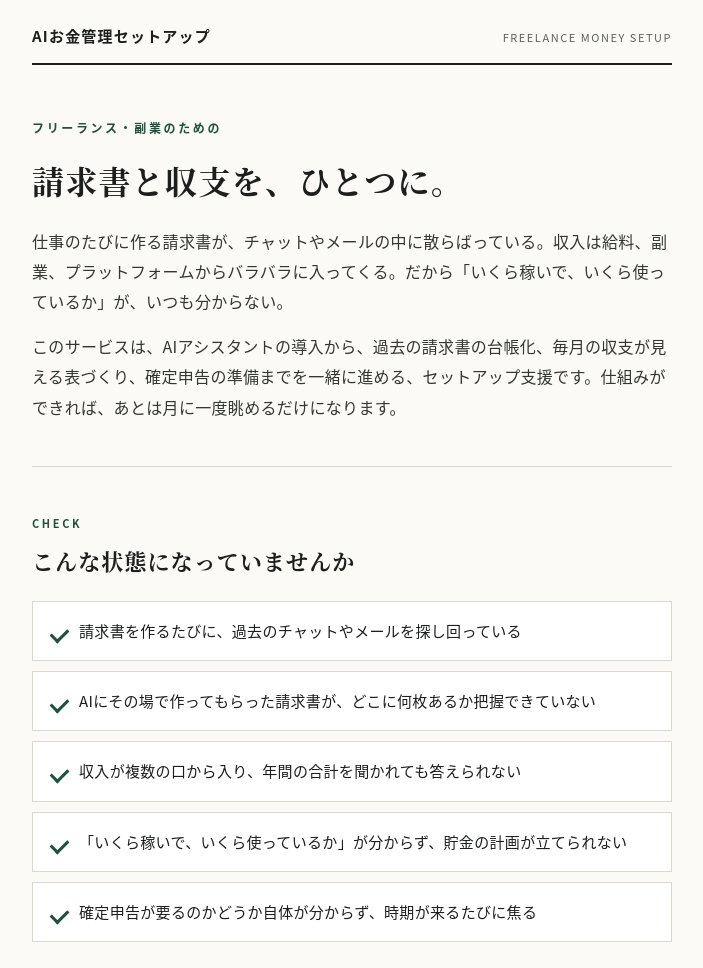
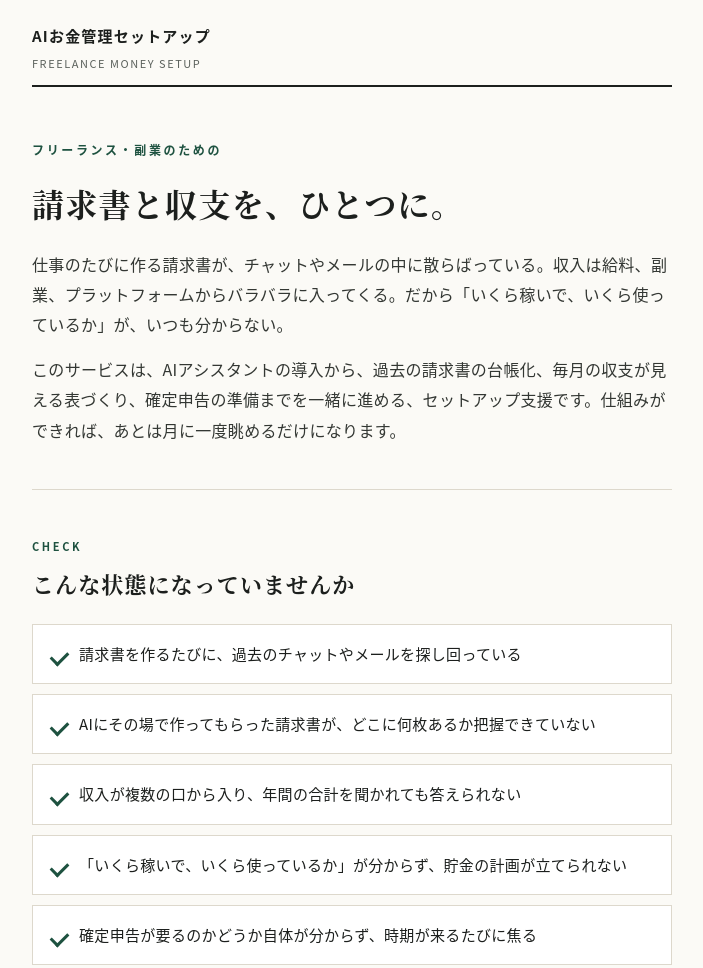
Before and after one commit to Yukitchy/money-setup-lp, a plain HTML site: page index.html in a window 1280 px wide. Shown: the top 968 px of the page, without its empty margins (288-991 px from the left). Drawn offline with Linux system fonts and the light colour scheme.

Commit message:
AI money setup LP: initial publish

```diff
--- a/index.html
+++ b/index.html
@@ -34,7 +34,9 @@
   .serif{font-family:"Hiragino Mincho ProN","Hiragino Mincho Pro","YuMincho","Yu Mincho","Noto Serif CJK JP",serif;}
   .wrap{max-width:680px;margin:0 auto;padding:0 20px;}
   header{padding:22px 0 0;}
-  .brand{display:flex;justify-content:space-between;align-items:baseline;border-bottom:2px solid var(--ink);padding-bottom:12px;}
+  .brand{border-bottom:2px solid var(--ink);padding-bottom:12px;}
+  .brand .name{white-space:nowrap;}
+  .brand .tag{margin-top:2px;}
   .brand .name{font-size:15px;font-weight:700;letter-spacing:.08em;}
   .brand .tag{font-size:11px;color:var(--sub);letter-spacing:.14em;}
   .hero{padding:52px 0 44px;border-bottom:1px solid var(--line);}
```
Also changed, not shown: cdp320.png (deleted), cdp390.png (deleted), shot320.png (deleted), shot390.png (deleted), 1 other file.
